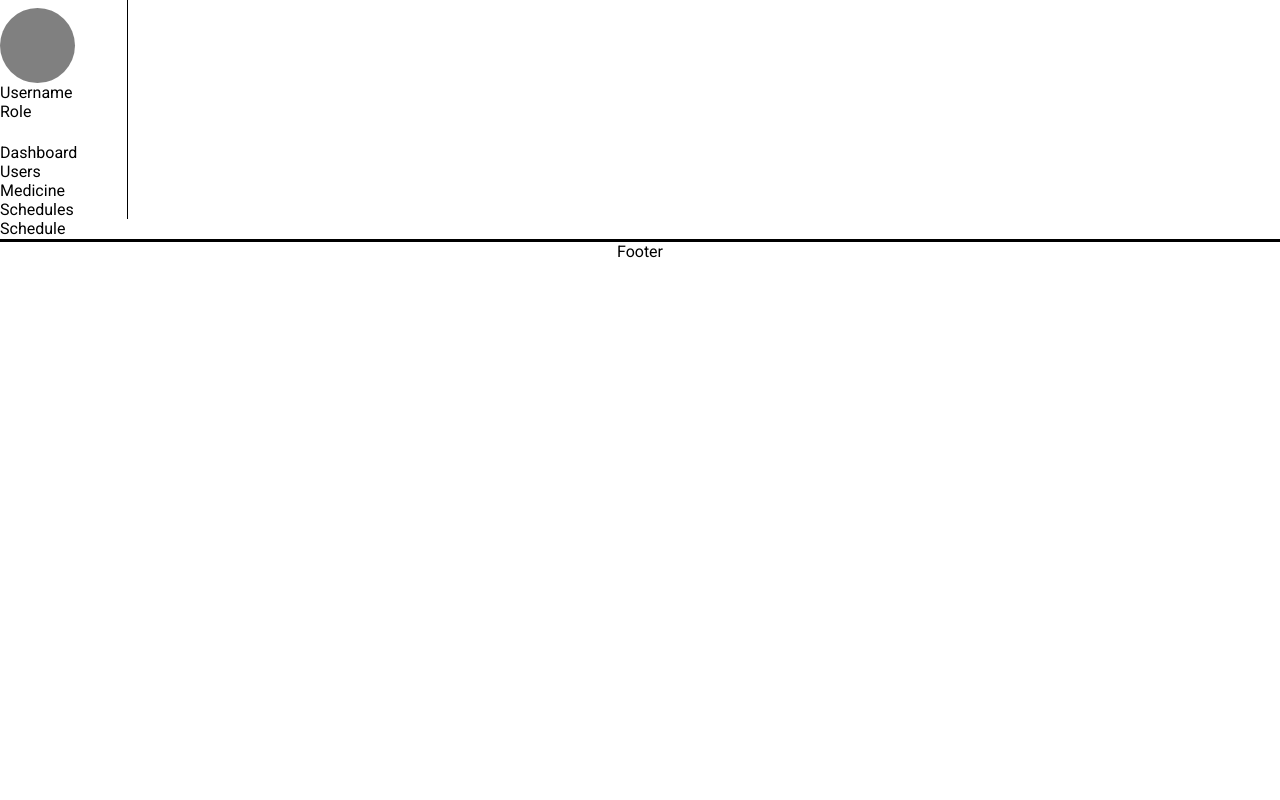
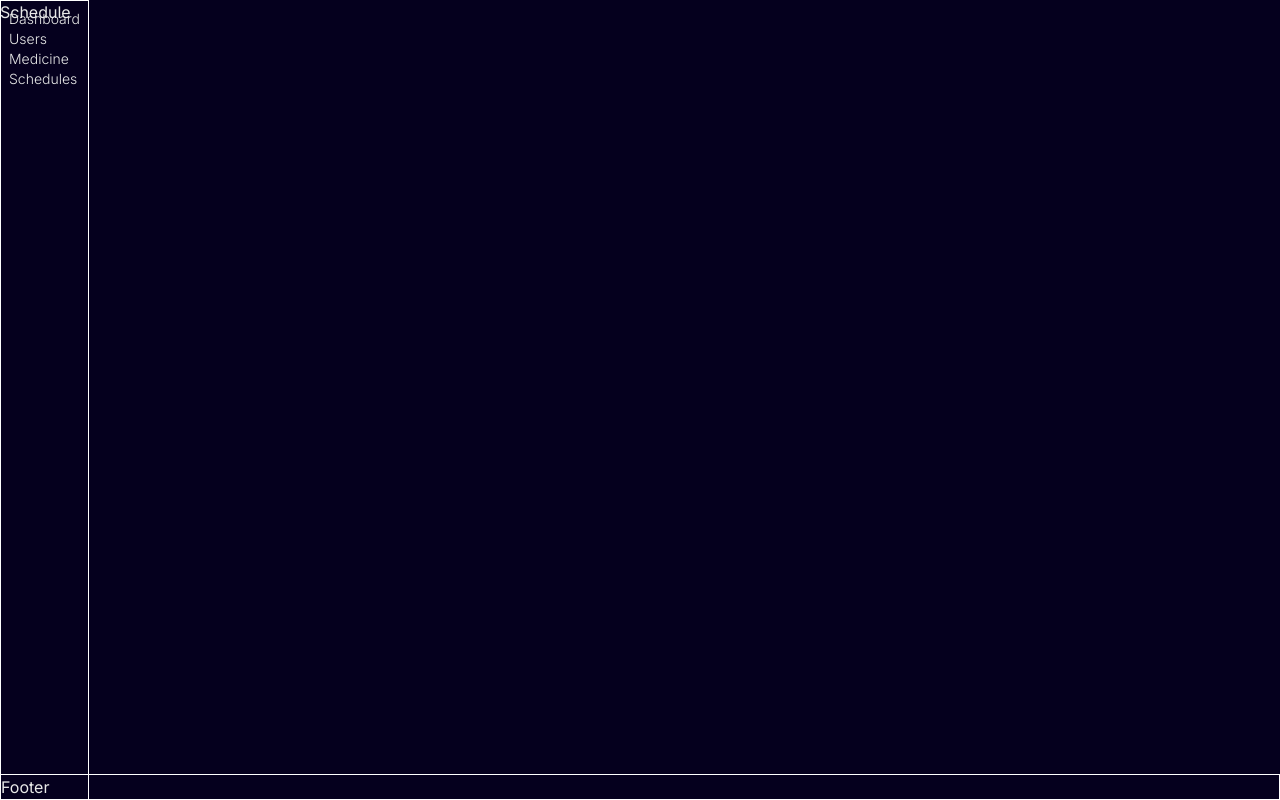
Before and after one commit to erbeeen/medtalk-web-app, a React (Vite) app in the folder frontend/: page /schedules in a window 1280 px wide. Built offline with nearby package versions, Linux system fonts and the light colour scheme.

Commit message:
frontend: replace layouts.css with Tailwind utility classes

```diff
--- a/frontend/src/App.css
+++ b/frontend/src/App.css
@@ -9,64 +9,6 @@
   /* flex-wrap: nowrap; */
 }
 
-nav {
-  width: 10%;
-  padding-top: 0.5rem;
-  height: inherit;
-  border-right: 1px solid black;
+@layer components {
+
 }
-
-.profile-pic {
-  height: 75px;
-  width: 75px;
-  border-radius: 50%;
-  background-color: gray;
-}
-
-.user-info {
-  height: 15%;
-  width: 100%;
-  margin-bottom: 10px;
-  align-items: center;
-}
-
-#navusername {
-  font-size: 1rem;
-  font-weight: bold;
-}
-
-#navrole {
-  font-size: 0.8rem;
-}
-
-#navbar-links {
-  height: 70%;
-  margin: 0;
-  padding-top: 0.7rem;
-  gap: 0.7rem;
-  list-style: none;
-}
-
-.navlink-container {
-  width: 80%;
-  text-align: center;
-  padding-bottom: 10px;
-  border-bottom: 1px solid black;
-}
-
-.navlink {
-  /* TODO: add some container design */
-  text-decoration: none;
-  font-weight: normal;
-  font-size: 1.2rem;
-  color: black;
-}
-
-footer {
-  display: flex;
-  flex-shrink: 0;
-  justify-content: center;
-  justify-self: flex-end;
-  width: 100%;
-  border-top: solid black;
-}
--- a/frontend/src/App.jsx
+++ b/frontend/src/App.jsx
@@ -13,7 +13,7 @@ import './App.css';
 function App() {
   return (
     <>
-      <div id="main" className="flex-row">
+      <div id="main">
         <Sidebar />
         <div id="content-area" className="">
           <Routes>
--- a/frontend/src/components/Footer.jsx
+++ b/frontend/src/components/Footer.jsx
@@ -1,6 +1,6 @@
 export default function Footer() {
   return (
-    <footer>
+    <footer className="fixed bottom-0 w-screen z-10 border border-white">
       <h1>Footer</h1>
     </footer>
   )
--- a/frontend/src/components/Sidebar.jsx
+++ b/frontend/src/components/Sidebar.jsx
@@ -2,18 +2,11 @@ import { Link } from "react-router-dom";
 
 export default function Sidebar() {
   return (
-    <nav id="navbar">
-      <div className="user-info flex-column nowrap align-center">
-        <div className="profile-pic" />
-        <h3>Username</h3>
-        <h4>Role</h4>
-      </div>
-      <ul id="navbar-links" className="p-0 flex-column nowrap align-center">
-        <li><Link to="/">Dashboard</Link></li>
-        <li><Link to="/users">Users</Link></li>
-        <li><Link to="/medicine">Medicine</Link></li>
-        <li><Link to="/schedules">Schedules</Link></li>
-      </ul>
-    </nav>
+    <div className="fixed top-0 left-0 h-screen flex flex-col p-2 text-light text-sm font-light border border-white">
+      <Link to="/">Dashboard</Link>
+      <Link to="/users">Users</Link>
+      <Link to="/medicine">Medicine</Link>
+      <Link to="/schedules">Schedules</Link>
+    </div>
   );
 }
--- a/frontend/src/index.css
+++ b/frontend/src/index.css
@@ -1,22 +1,39 @@
-@import url('https://fonts.googleapis.com/css2?family=Roboto:ital,wght@0,100..900;1,100..900&display=swap');
+@import url('https://fonts.googleapis.com/css2?family=Inter:ital,opsz,wght@0,14..32,100..900;1,14..32,100..900&display=swap');
 @import "tailwindcss";
+
+@theme {
+  /* --dark-shade-bg: #0d052a; */
+  --color-darktext: #000;
+  --color-light: #e8e8e8;
+  --color-dark: #05001e;
+  --color-primary: #00e5e6;
+  --color-secondary: #a061ff;
+  --color-tertiary: #03465c;
+  --color-accent: #443dff;
+
+  --font-inter: Inter, sans-serif;
+}
 
 :root {
   /* font-family: system-ui, Avenir, Helvetica, Arial, sans-serif; */
-  --light-bg: #fff;
-  --dark-bg: #000;
-  --light-text: #fff;
+  --light-bg: #e8e8e8;
+  --dark-bg: #05001e;
+  --dark-shade-bg: #0d052a;
+  --light-text: #e8e8e8;
   --dark-text: #000;
+  --primary-color: #a061ff;
+  --secondary-color: #00e5e6;
+  --tertiary-color: #03465c;
+  --accent-color: #443dff;
   /* --primary-color:  */
 
-  font-family: "Roboto", sans-serif;
+  font-family: Inter, sans-serif;
   font-size: 1.0rem;
-  line-height: 1.2;
   font-weight: 400;
 
-  color-scheme: light dark;
-  color: var(--dark-text);
-  background-color: var(--light-bg);
+  color-scheme: dark light;
+  color: var(--light-text);
+  background-color: var(--dark-bg);
 
   font-synthesis: none;
   text-rendering: optimizeLegibility;
```
